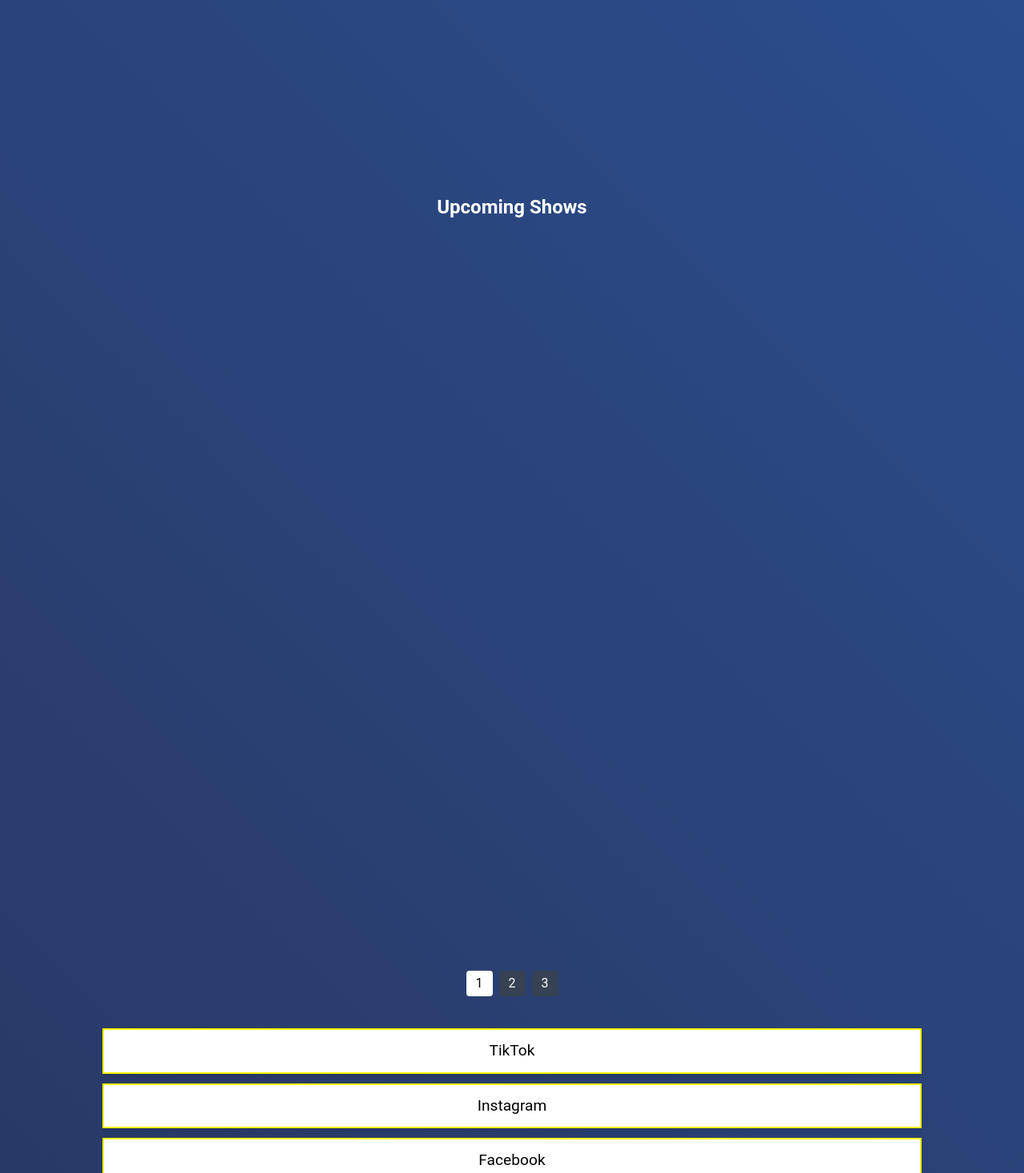
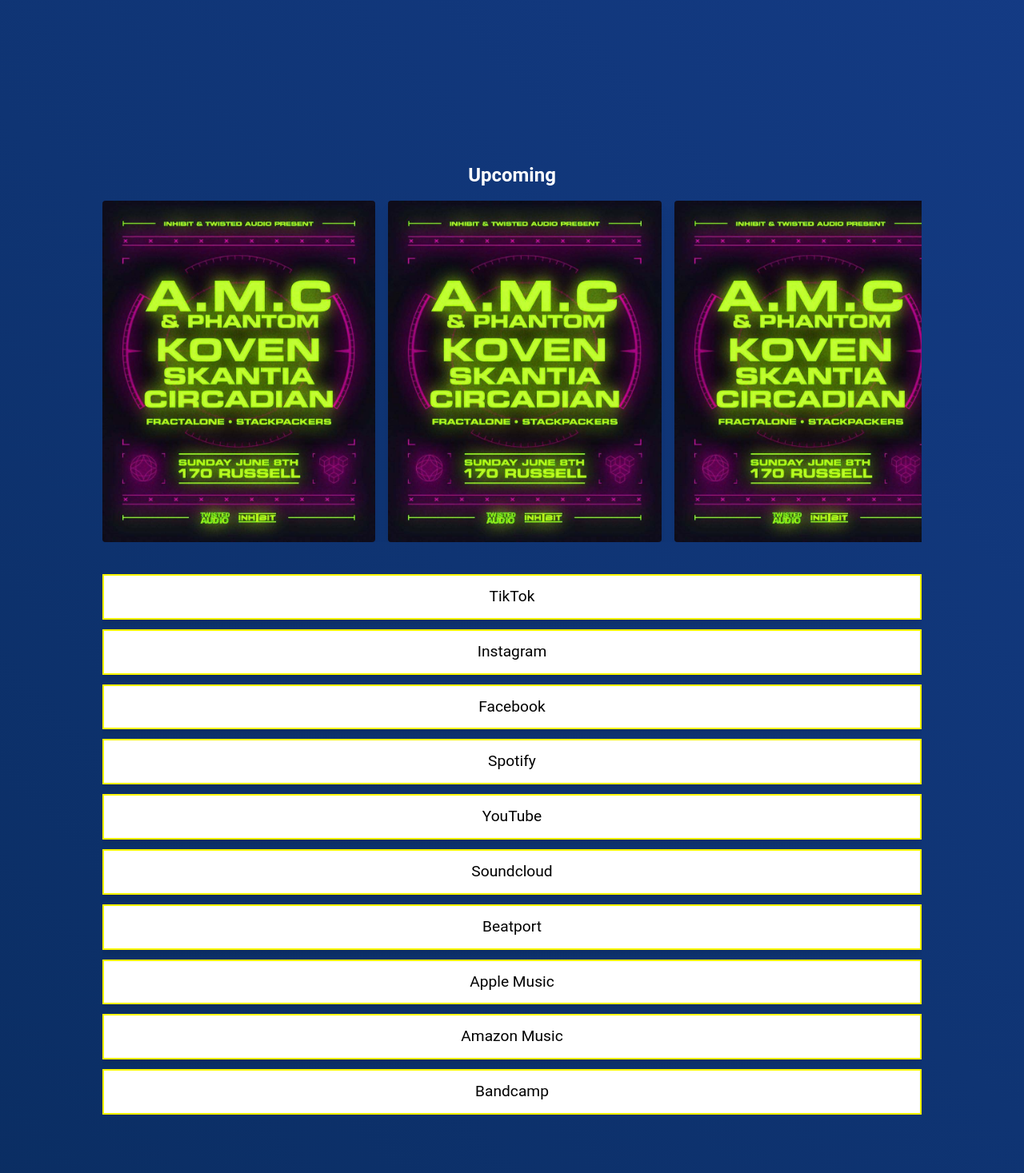
Before and after one commit to saradomincroft/stackpackers-website, a Next.js app: page / in a window 1280 px wide. Shown: the part 4405-5872 px from the top of the page at 80% size. Built offline with nearby package versions, Linux system fonts and the light colour scheme; grey boxes are pictures that could not be loaded.

Commit message:
custom-scrollbar to shows, updating background gradient slightly

```diff
--- a/package.json
+++ b/package.json
@@ -17,7 +17,8 @@
     "react": "^19.1.0",
     "react-datetime": "^3.3.1",
     "react-dom": "^19.1.0",
-    "swiper": "^11.2.6"
+    "swiper": "^11.2.6",
+    "tailwind-scrollbar": "^4.0.2"
   },
   "devDependencies": {
     "@eslint/eslintrc": "^3",
--- a/src/app/globals.css
+++ b/src/app/globals.css
@@ -6,9 +6,9 @@
 
 :root {
   --space-blue: #001f3d;
-  --cosmic-blue: #2a3c6b;
-  --neon-blue: #2a5ba9;
-  --stellar-purple: #5a3c8e;
+  --cosmic-blue: #143b85;
+  --neon-blue: #0070f3;
+  --stellar-purple: #2f2fff;
   --dark-space: #010101;
   --white: #F1F1F1;
   --light-steel: #B0BEC5;
@@ -17,7 +17,7 @@
 
 body {
   overflow-x: hidden;
-  background: linear-gradient(45deg, var(--space-blue), var(--cosmic-blue), var(--neon-blue), var(--stellar-purple));
+  background: linear-gradient(45deg, var(--space-blue), var(--cosmic-blue),  var(--stellar-purple));
   background-size: 150% 150%;
   animation: gradientBackground 5s ease infinite;
   color: var(--white);
@@ -71,3 +71,22 @@
     transform: translate(-25px, -10px);
   }
 }
+
+.custom-scrollbar::-webkit-scrollbar {
+  height: 8px;
+}
+
+.custom-scrollbar::-webkit-scrollbar-thumb {
+  background-color: var(--electric-yellow);
+  border-radius: 4px;
+}
+
+.custom-scrollbar::-webkit-scrollbar-track {
+  background-color: var(--space-blue);
+}
+
+/* Optional Firefox support */
+.custom-scrollbar {
+  scrollbar-width: thin;
+  scrollbar-color: var(--electric-yellow) var(--space-blue);
+}
--- a/src/components/Shows.tsx
+++ b/src/components/Shows.tsx
@@ -93,44 +93,18 @@
 ];
 
 export default function Shows() {
-  const sectionRef = useRef<HTMLDivElement | null>(null);
+  const containerRef = useRef<HTMLDivElement>(null);
+  const upcomingScrollRef = useRef<HTMLDivElement>(null);
+  const pastScrollRef = useRef<HTMLDivElement>(null);
 
-  // NEW refs for each shows grid section
-  const upcomingRef = useRef<HTMLDivElement | null>(null);
-  const pastRef = useRef<HTMLDivElement | null>(null);
-
-  const [inView, setInView] = useState(false);
   const [isSmallScreen, setIsSmallScreen] = useState(false);
-
-  const [upcomingPage, setUpcomingPage] = useState(1);
-  const [pastPage, setPastPage] = useState(1);
-
-  useEffect(() => {
-    const observer = new IntersectionObserver(
-      ([entry]) => {
-        if (entry.isIntersecting) {
-          setInView(true);
-        }
-      },
-      { threshold: 0.1 }
-    );
-
-    const handleScroll = () => {
-      if (window.scrollY < 100) setInView(false);
-    };
-
-    if (sectionRef.current) observer.observe(sectionRef.current);
-    window.addEventListener("scroll", handleScroll);
-
-    return () => {
-      observer.disconnect();
-      window.removeEventListener("scroll", handleScroll);
-    };
-  }, []);
+  const [imagesPerView, setImagesPerView] = useState(3);
 
   useEffect(() => {
     const checkScreen = () => {
-      setIsSmallScreen(window.innerWidth < 768);
+      const small = window.innerWidth < 768;
+      setIsSmallScreen(small);
+      setImagesPerView(small ? 2 : 3);
     };
     checkScreen();
     window.addEventListener("resize", checkScreen);
@@ -141,139 +115,102 @@
   const upcoming = shows.filter((s) => dayjs(s.date).isSameOrAfter(today, "day"));
   const past = shows.filter((s) => dayjs(s.date).isBefore(today, "day"));
 
-  const itemsPerPage = isSmallScreen ? 4 : 6;
+  // Scroll handler for arrows
+  function scrollByAmount(scrollContainer: HTMLDivElement | null, direction: "left" | "right") {
+    if (!scrollContainer) return;
+    const scrollAmount = scrollContainer.clientWidth; // scroll by one full view
+    const newScrollPos =
+      direction === "left"
+        ? scrollContainer.scrollLeft - scrollAmount
+        : scrollContainer.scrollLeft + scrollAmount;
+    scrollContainer.scrollTo({
+      left: newScrollPos,
+      behavior: "smooth",
+    });
+  }
 
-  // Pagination calculation
-  const upcomingTotalPages = Math.ceil(upcoming.length / itemsPerPage);
-  const pastTotalPages = Math.ceil(past.length / itemsPerPage);
-
-  // Paginate upcoming shows
-  const paginatedUpcoming = upcoming.slice(
-    (upcomingPage - 1) * itemsPerPage,
-    upcomingPage * itemsPerPage
-  );
-
-  // Sort & paginate past shows
-  const paginatedPast = past
-    .sort((a, b) => dayjs(b.date).valueOf() - dayjs(a.date).valueOf())
-    .slice((pastPage - 1) * itemsPerPage, pastPage * itemsPerPage);
-
-  // Scroll to top of upcoming grid when upcomingPage changes
-  useEffect(() => {
-    if (upcomingRef.current) {
-      upcomingRef.current.scrollIntoView({ behavior: "smooth", block: "start" });
-    }
-  }, [upcomingPage]);
-
-  // Scroll to top of past grid when pastPage changes
-  useEffect(() => {
-    if (pastRef.current) {
-      pastRef.current.scrollIntoView({ behavior: "smooth", block: "start" });
-    }
-  }, [pastPage]);
+  const imageFlexBasisPercent = 100 / imagesPerView;
 
   return (
-    <div id="shows-section" ref={sectionRef} className="py-6 text-white">
+    <div
+      id="shows-section"
+      className="py-6 text-white mx-auto"
+      style={{ minWidth: "320px" }}
+      ref={containerRef}
+    >
       <h2 className="sr-only">Shows</h2>
 
       {/* UPCOMING SHOWS */}
       {upcoming.length > 0 && (
         <>
-          <h3 className="text-2xl font-semibold mb-4 text-center">Upcoming Shows</h3>
+          <h3 className="text-2xl font-semibold mb-4 text-center">Upcoming</h3>
+          <div className="relative flex items-center justify-center gap-2 w-full">
+            {/* Scroll container */}
             <div
-            ref={upcomingRef}
-            className={`grid grid-cols-2 md:grid-cols-3 gap-4 w-[80%] mx-auto transition-all duration-1000 ease-in-out transform ${
-              inView ? "opacity-100 translate-y-2" : "opacity-0 translate-y-8"
-            }`}
-            style={{ transitionDelay: inView ? "0.3s" : "0s" }}
+                ref={upcomingScrollRef}
+                className="flex overflow-x-auto scroll-smooth touch-auto gap-4 w-[80%] custom-scrollbar"
+                style={{ scrollSnapType: "x mandatory" }}
                     >
-            {paginatedUpcoming.map((show, idx) => (
+                {upcoming.map((show, idx) => (
                 <a
                     key={idx}
                     href={show.href}
                     target="_blank"
                     rel="noopener noreferrer"
-                className="block text-center transition duration-300"
+                    className="flex-shrink-0 rounded shadow-lg overflow-hidden cursor-pointer"
+                    style={{
+                    flex: `0 0 ${imageFlexBasisPercent}%`,
+                    scrollSnapAlign: "start",
+                    aspectRatio: "4 / 5",
+                    }}
+                    tabIndex={0}
+                    aria-label={`Upcoming show: ${show.title}`}
                 >
-                <div className="aspect-[4/5] overflow-hidden shadow-lg">
                     <img
                     src={show.imgSrc}
                     alt={show.title}
-                    className="object-cover w-full h-full"
+                    className="w-full h-full object-cover"
+                    draggable={false}
                     />
-                </div>
-                <p className="mt-2 text-sm">{show.title}</p>
                 </a>
                 ))}
             </div>
-
-          {/* UPCOMING PAGINATION */}
-          {upcomingTotalPages > 1 && (
-            <div className="flex justify-center mt-6 space-x-2">
-              {Array.from({ length: upcomingTotalPages }, (_, i) => (
-                <button
-                  key={i}
-                  onClick={() => setUpcomingPage(i + 1)}
-                  className={`px-3 py-1 rounded ${
-                    upcomingPage === i + 1
-                      ? "bg-white text-black"
-                      : "bg-gray-700 hover:bg-gray-600"
-                  }`}
-                >
-                  {i + 1}
-                </button>
-              ))}
           </div>
-          )}
         </>
       )}
 
       {/* PAST SHOWS */}
       {past.length > 0 && (
         <>
-          <h3 className="text-2xl font-semibold mt-12 mb-4 text-center">Past Shows</h3>
+          <h3 className="text-2xl font-semibold mb-4 mt-8 text-center">Past</h3>
+          <div className="relative flex items-center justify-center gap-2 w-full">
+            {/* Scroll container */}
             <div
-            ref={pastRef}
-            className={`grid grid-cols-2 md:grid-cols-3 gap-4 w-[80%] mx-auto transition-all duration-1000 ease-in-out transform ${
-              inView ? "opacity-100 translate-y-2" : "opacity-0 translate-y-8"
-            }`}
-            style={{ transitionDelay: inView ? "0.3s" : "0s" }}
+              ref={pastScrollRef}
+              className="flex overflow-x-auto scroll-smooth touch-auto gap-4 w-[80%] custom-scrollbar"
+              style={{ scrollSnapType: "x mandatory", gap: "1rem", margin: "0 0.5rem" }}
             >
-            {paginatedPast.map((show, idx) => (
+              {past.map((show, idx) => (
                 <div
                   key={idx}
-                className="block text-center transition duration-300 cursor-default"
+                  className="flex-shrink-0 rounded shadow-lg overflow-hidden cursor-default"
+                  style={{
+                    flex: `0 0 ${imageFlexBasisPercent}%`,
+                    scrollSnapAlign: "start",
+                    aspectRatio: "4 / 5",
+                  }}
+                  tabIndex={-1}
                 >
-                <div className="aspect-[4/5] overflow-hidden shadow-lg">
                   <img
                     src={show.imgSrc}
                     alt={show.title}
-                    className="object-cover w-full h-full"
+                    className="w-full h-full object-cover"
+                    draggable={false}
                   />
-                </div>
-                <p className="mt-2 text-sm">{show.title}</p>
                 </div>
               ))}
             </div>
-
-          {/* PAST PAGINATION */}
-          {pastTotalPages > 1 && (
-            <div className="flex justify-center mt-6 space-x-2">
-              {Array.from({ length: pastTotalPages }, (_, i) => (
-                <button
-                  key={i}
-                  onClick={() => setPastPage(i + 1)}
-                  className={`px-3 py-1 rounded ${
-                    pastPage === i + 1
-                      ? "bg-white text-black"
-                      : "bg-gray-700 hover:bg-gray-600"
-                  }`}
-                >
-                  {i + 1}
-                </button>
-              ))}
           </div>
-          )}
         </>
       )}
     </div>
--- a/tailwind.config.js
+++ b/tailwind.config.js
@@ -3,6 +3,7 @@
   content: [
     './pages/**/*.{js,ts,jsx,tsx}',
     './components/**/*.{js,ts,jsx,tsx}',
+    './app/**/*.{js,ts,jsx,tsx}',
   ],
   theme: {
     extend: {
@@ -18,5 +19,5 @@
       },
     },
   },
-  plugins: [],
-}
+  plugins: [require('tailwind-scrollbar')],
+};
```
Also changed, not shown: src/components/Info.tsx (+8 -18 lines), 1 other file (tests, documents, lock files or other folders). Lines whose indentation alone changed are shown as unchanged.
